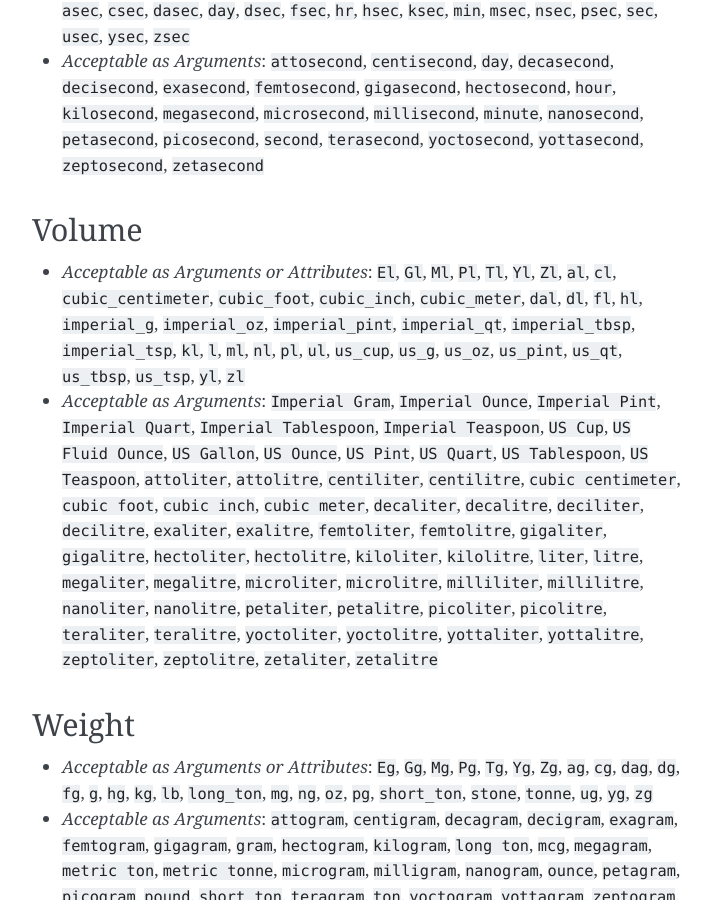
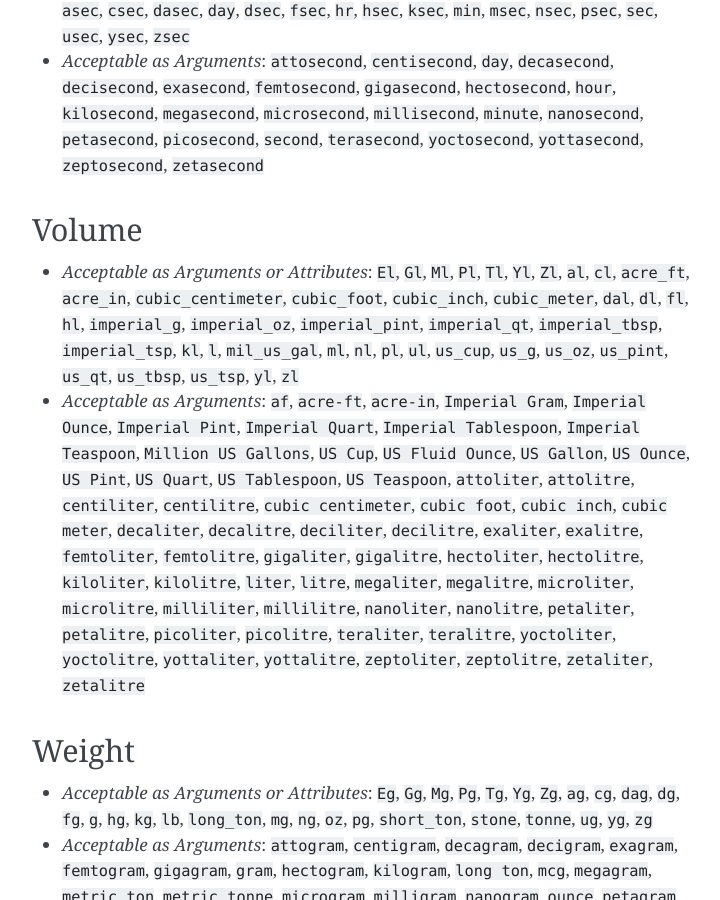
Before and after one commit to coddingtonbear/python-measurement, a Sphinx documentation site: the page built from docs/topics/measures.rst, in a window 1280 px wide and 900 px high, scrolled down 3830 px. Shown: the whole window, without its empty margins (388-1108 px from the left). Built offline with Sphinx 7.4.7, drawn with Linux system fonts in a browser that asks for light colours.

Commit message:
Added three volumetric measurements

```diff
--- a/docs/topics/measures.rst
+++ b/docs/topics/measures.rst
@@ -117,8 +117,8 @@ Time
 Volume
 ------
 
-* *Acceptable as Arguments or Attributes*: ``El``, ``Gl``, ``Ml``, ``Pl``, ``Tl``, ``Yl``, ``Zl``, ``al``, ``cl``, ``cubic_centimeter``, ``cubic_foot``, ``cubic_inch``, ``cubic_meter``, ``dal``, ``dl``, ``fl``, ``hl``, ``imperial_g``, ``imperial_oz``, ``imperial_pint``, ``imperial_qt``, ``imperial_tbsp``, ``imperial_tsp``, ``kl``, ``l``, ``ml``, ``nl``, ``pl``, ``ul``, ``us_cup``, ``us_g``, ``us_oz``, ``us_pint``, ``us_qt``, ``us_tbsp``, ``us_tsp``, ``yl``, ``zl``
-* *Acceptable as Arguments*: ``Imperial Gram``, ``Imperial Ounce``, ``Imperial Pint``, ``Imperial Quart``, ``Imperial Tablespoon``, ``Imperial Teaspoon``, ``US Cup``, ``US Fluid Ounce``, ``US Gallon``, ``US Ounce``, ``US Pint``, ``US Quart``, ``US Tablespoon``, ``US Teaspoon``, ``attoliter``, ``attolitre``, ``centiliter``, ``centilitre``, ``cubic centimeter``, ``cubic foot``, ``cubic inch``, ``cubic meter``, ``decaliter``, ``decalitre``, ``deciliter``, ``decilitre``, ``exaliter``, ``exalitre``, ``femtoliter``, ``femtolitre``, ``gigaliter``, ``gigalitre``, ``hectoliter``, ``hectolitre``, ``kiloliter``, ``kilolitre``, ``liter``, ``litre``, ``megaliter``, ``megalitre``, ``microliter``, ``microlitre``, ``milliliter``, ``millilitre``, ``nanoliter``, ``nanolitre``, ``petaliter``, ``petalitre``, ``picoliter``, ``picolitre``, ``teraliter``, ``teralitre``, ``yoctoliter``, ``yoctolitre``, ``yottaliter``, ``yottalitre``, ``zeptoliter``, ``zeptolitre``, ``zetaliter``, ``zetalitre``
+* *Acceptable as Arguments or Attributes*: ``El``, ``Gl``, ``Ml``, ``Pl``, ``Tl``, ``Yl``, ``Zl``, ``al``, ``cl``, ``acre_ft``, ``acre_in``, ``cubic_centimeter``, ``cubic_foot``, ``cubic_inch``, ``cubic_meter``, ``dal``, ``dl``, ``fl``, ``hl``, ``imperial_g``, ``imperial_oz``, ``imperial_pint``, ``imperial_qt``, ``imperial_tbsp``, ``imperial_tsp``, ``kl``, ``l``, ``mil_us_gal``, ``ml``, ``nl``, ``pl``, ``ul``, ``us_cup``, ``us_g``, ``us_oz``, ``us_pint``, ``us_qt``, ``us_tbsp``, ``us_tsp``, ``yl``, ``zl``
+* *Acceptable as Arguments*: ``af``, ``acre-ft``, ``acre-in``, ``Imperial Gram``, ``Imperial Ounce``, ``Imperial Pint``, ``Imperial Quart``, ``Imperial Tablespoon``, ``Imperial Teaspoon``, ``Million US Gallons``, ``US Cup``, ``US Fluid Ounce``, ``US Gallon``, ``US Ounce``, ``US Pint``, ``US Quart``, ``US Tablespoon``, ``US Teaspoon``, ``attoliter``, ``attolitre``, ``centiliter``, ``centilitre``, ``cubic centimeter``, ``cubic foot``, ``cubic inch``, ``cubic meter``, ``decaliter``, ``decalitre``, ``deciliter``, ``decilitre``, ``exaliter``, ``exalitre``, ``femtoliter``, ``femtolitre``, ``gigaliter``, ``gigalitre``, ``hectoliter``, ``hectolitre``, ``kiloliter``, ``kilolitre``, ``liter``, ``litre``, ``megaliter``, ``megalitre``, ``microliter``, ``microlitre``, ``milliliter``, ``millilitre``, ``nanoliter``, ``nanolitre``, ``petaliter``, ``petalitre``, ``picoliter``, ``picolitre``, ``teraliter``, ``teralitre``, ``yoctoliter``, ``yoctolitre``, ``yottaliter``, ``yottalitre``, ``zeptoliter``, ``zeptolitre``, ``zetaliter``, ``zetalitre``
 
 Weight
 ------
```
Also changed, not shown: 1 other file.
